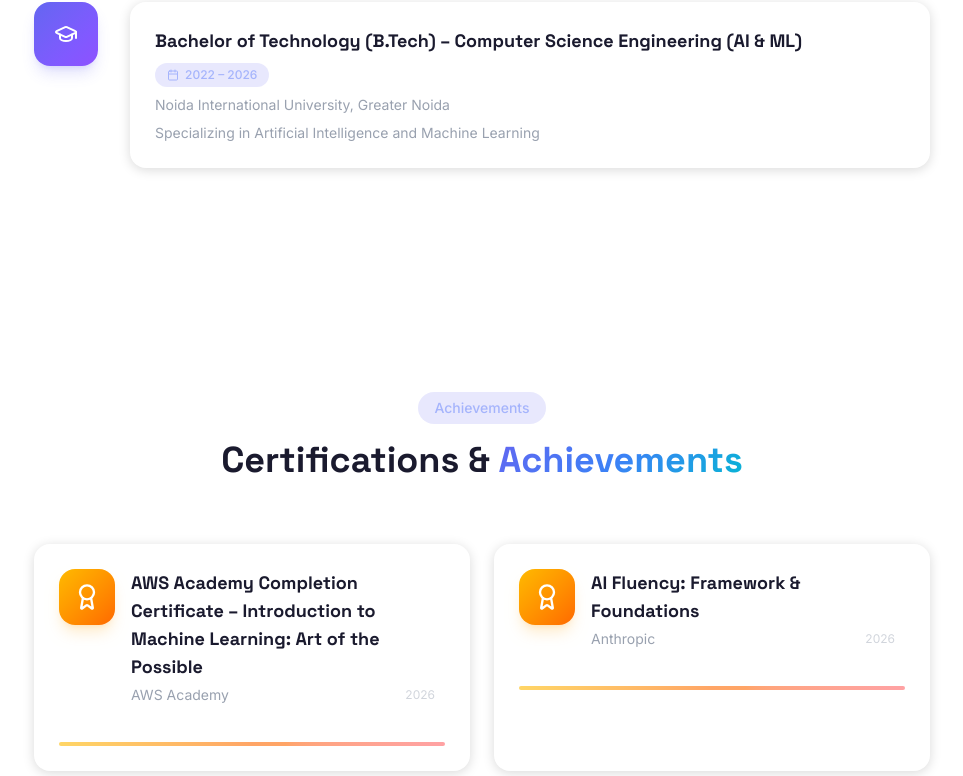
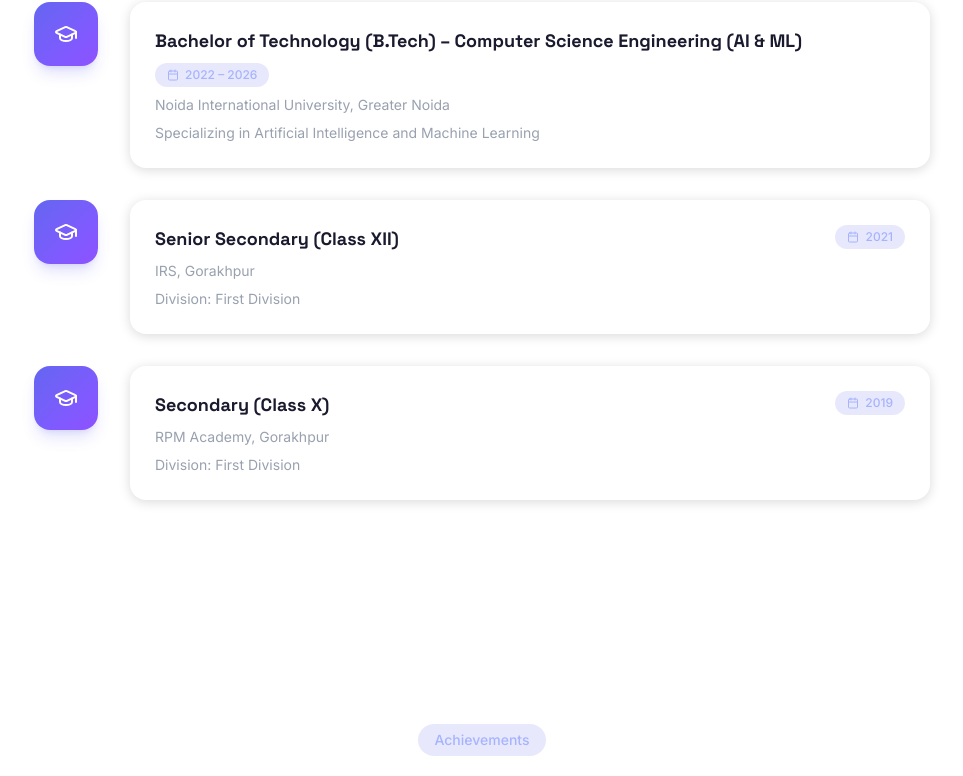
Before and after one commit to Adiitya9/Portfolio, a React (Vite) app: page / in a window 1280 px wide. Shown: the part 4430-5206 px from the top of the page, without its empty margins (158-1121 px from the left). Built offline with nearby package versions, Linux system fonts and the light colour scheme.

Commit message:
content: add Class XII and Class X education entries with first division

```diff
--- a/src/data/data.ts
+++ b/src/data/data.ts
@@ -173,6 +173,18 @@ export const education: Education[] = [
     year: '2022 – 2026',
     description: 'Specializing in Artificial Intelligence and Machine Learning',
   },
+  {
+    degree: 'Senior Secondary (Class XII)',
+    institution: 'IRS, Gorakhpur',
+    year: '2021',
+    description: 'Division: First Division',
+  },
+  {
+    degree: 'Secondary (Class X)',
+    institution: 'RPM Academy, Gorakhpur',
+    year: '2019',
+    description: 'Division: First Division',
+  },
 ];
 
 export const certifications: Certification[] = [
```
